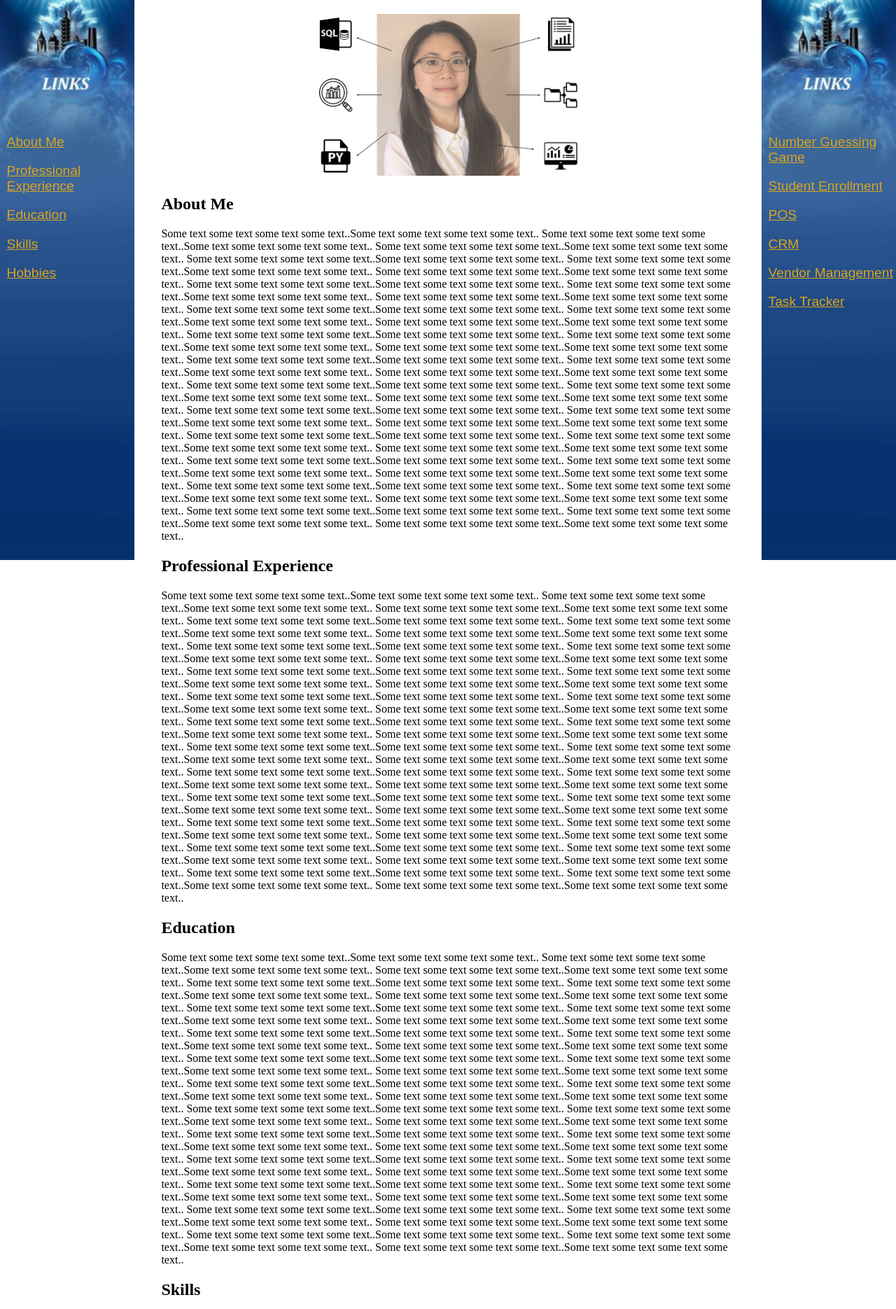
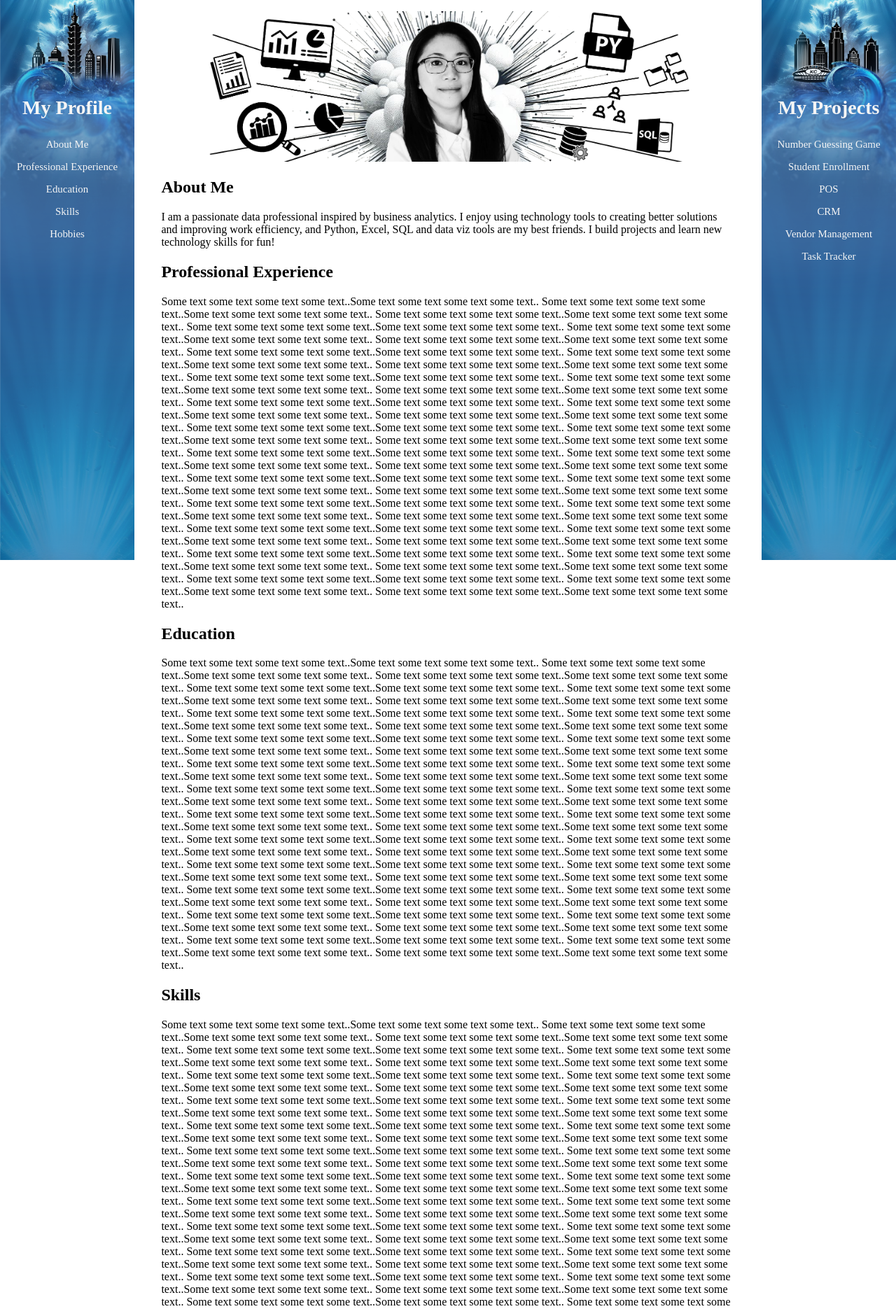
Before and after one commit to mparchives/webPages, a Django app: page / in a window 1280 px wide. Shown: the top 1870 px of the page at 70% size. Run offline with Django 5.2, Linux system fonts and the light colour scheme.

Commit message:
6/14/24 work

```diff
--- a/templates/base.html
+++ b/templates/base.html
@@ -12,6 +12,7 @@
     <div class="container">
         <div class="d-flex">
             <div class="leftpane">
+                <p class="left-link-topics">My Profile</p>
                 <section class="left-link">
                     <p class="left-link"><a class="left-link" href="#home">About Me</a></p>
                     <p class="left-link"><a class="left-link" href="#home">Professional Experience</a></p>
@@ -33,6 +34,7 @@
             </div>
 
             <div class="rightpane">
+                <p class="right-link-topics">My Projects</p>
                 <section class="right-link">
                     <p class="left-link"><a class="left-link" href="#home">Number Guessing Game</a></p>
                     <p class="left-link"><a class="left-link" href="#home">Student Enrollment</a></p>
--- a/templates/homepages/index.html
+++ b/templates/homepages/index.html
@@ -9,42 +9,10 @@
 
     <h2>About Me</h2>
 
-    <p>Some text some text some text some text..Some text some text some text some text..
-        Some text some text some text some text..Some text some text some text some text..
-        Some text some text some text some text..Some text some text some text some text..
-        Some text some text some text some text..Some text some text some text some text..
-        Some text some text some text some text..Some text some text some text some text..
-        Some text some text some text some text..Some text some text some text some text..
-        Some text some text some text some text..Some text some text some text some text..
-        Some text some text some text some text..Some text some text some text some text..
-        Some text some text some text some text..Some text some text some text some text..
-        Some text some text some text some text..Some text some text some text some text..
-        Some text some text some text some text..Some text some text some text some text..
-        Some text some text some text some text..Some text some text some text some text..
-        Some text some text some text some text..Some text some text some text some text..
-        Some text some text some text some text..Some text some text some text some text..
-        Some text some text some text some text..Some text some text some text some text..
-        Some text some text some text some text..Some text some text some text some text..
-        Some text some text some text some text..Some text some text some text some text..
-        Some text some text some text some text..Some text some text some text some text..
-        Some text some text some text some text..Some text some text some text some text..
-        Some text some text some text some text..Some text some text some text some text..
-        Some text some text some text some text..Some text some text some text some text..
-        Some text some text some text some text..Some text some text some text some text..
-        Some text some text some text some text..Some text some text some text some text..
-        Some text some text some text some text..Some text some text some text some text..
-        Some text some text some text some text..Some text some text some text some text..
-        Some text some text some text some text..Some text some text some text some text..
-        Some text some text some text some text..Some text some text some text some text..
-        Some text some text some text some text..Some text some text some text some text..
-        Some text some text some text some text..Some text some text some text some text..
-        Some text some text some text some text..Some text some text some text some text..
-        Some text some text some text some text..Some text some text some text some text..
-        Some text some text some text some text..Some text some text some text some text..
-        Some text some text some text some text..Some text some text some text some text..
-        Some text some text some text some text..Some text some text some text some text..
-        Some text some text some text some text..Some text some text some text some text..
-        Some text some text some text some text..Some text some text some text some text..</p>
+    <p>I am a passionate data professional inspired by business analytics.
+        I enjoy using technology tools to creating better solutions and improving work efficiency,
+        and Python, Excel, SQL and data viz tools are my best friends.
+        I build projects and learn new technology skills for fun!</p>
 
     <h2>Professional Experience</h2>
 
--- a/webPages/static/css/style.css
+++ b/webPages/static/css/style.css
@@ -11,7 +11,7 @@
     margin: 0;
     padding: 0;
     width: 15%;
-    background:  url("../img/temp menu bar.jpg");
+    background:  url("../img/left menu bar.png");
     background-repeat: no-repeat;
     position: fixed;
     height: 100%;
@@ -24,7 +24,7 @@
     margin: 0;
     padding: 0;
     width: 15%;
-    background:  url("../img/temp menu bar.jpg");
+    background:  url("../img/right menu bar.png");
     background-repeat: no-repeat;
     position: fixed;
     height: 100%;
@@ -45,13 +45,13 @@
 }
 
 section.self-photo{
-    background:  url("../img/temp michelle photo.jpg");
+    background:  url("../img/Michelle pic.png");
     background-repeat: no-repeat;
     position: inherit;
     overflow: hidden;
     width: auto;
-    padding: 30%;
-    background-size: 45%;
+    padding: 27%;
+    background-size: 87%;
     background-position: center center;
     padding-bottom: 0;
 }
@@ -64,11 +64,21 @@ footer{
     padding-top: 10%;
 }
 
+p.left-link-topics, p.right-link-topics{
+    margin-top: 72%;
+    font-family: serif;
+    font-size: 175%;
+    font-weight: bold;
+    color: whitesmoke;
+    text-align: center;
+}
+
 section.left-link, section.right-link{
-    margin-top: 100%;
-    margin-left: 5%;
-    font-family: sans-serif;
-    font-size: 120%;
+    /* margin-top: 100%;
+    margin-left: 5%; */
+    font-family: serif;
+    font-size: 93%;
+    text-align: center;
 }
 
 p.left-link, p.right-link{
@@ -76,11 +86,11 @@ p.left-link, p.right-link{
 }
 
 a.left-link:link, a.right-link:link{
-    color: goldenrod;
+    color: whitesmoke;;
 }
 
 a.left-link:visited, a.right-link:visited{
-    color: rgb(25, 214, 151);
+    color: whitesmoke;
 }
 
 a.left-link:hover, a.right-link:hover{
@@ -88,5 +98,9 @@ a.left-link:hover, a.right-link:hover{
 }
 
 a.left-link:active, a.right-link:active{
-    color:rgb(61, 241, 61);
+    color:white;
 }
+
+a.left-link, a.right-link:link {
+    text-decoration: none;
+  }
```
Also changed, not shown: static/css/style.css (+26 -12 lines), static/img/Michelle pic.png (added), static/img/left menu bar.png (added), static/img/right menu bar.png (added), static/img/temp menu bar 2.jpg (deleted), static/img/temp menu bar.jpg (deleted), static/img/temp michelle photo.jpg (deleted), webPages/static/img/Michelle pic.png (added), webPages/static/img/left menu bar.png (added), webPages/static/img/temp menu bar 2.jpg (deleted), webPages/static/img/temp menu bar.jpg (deleted), 2 other files.
